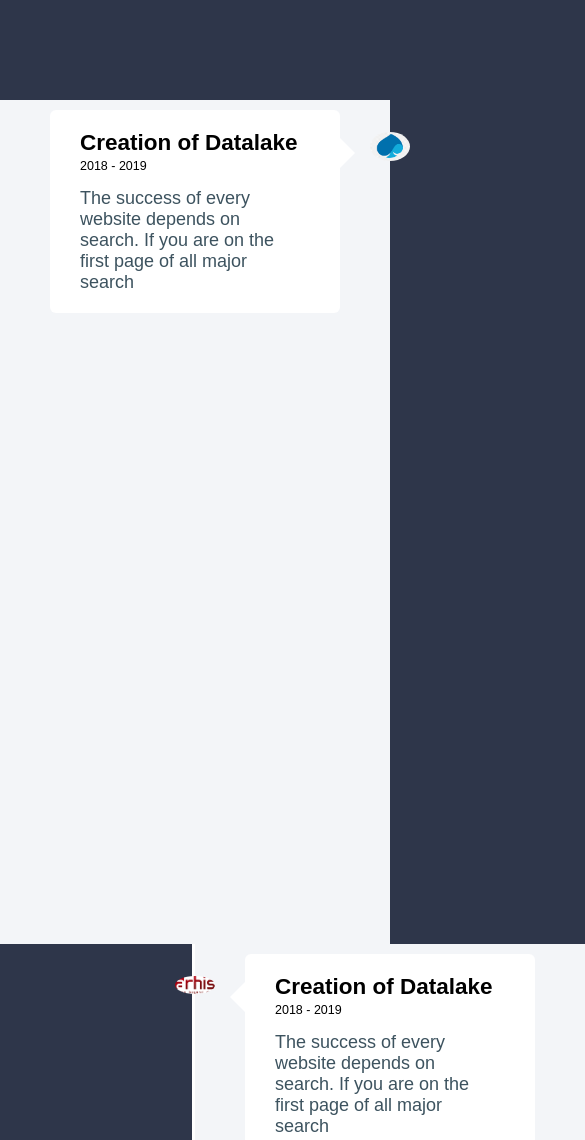
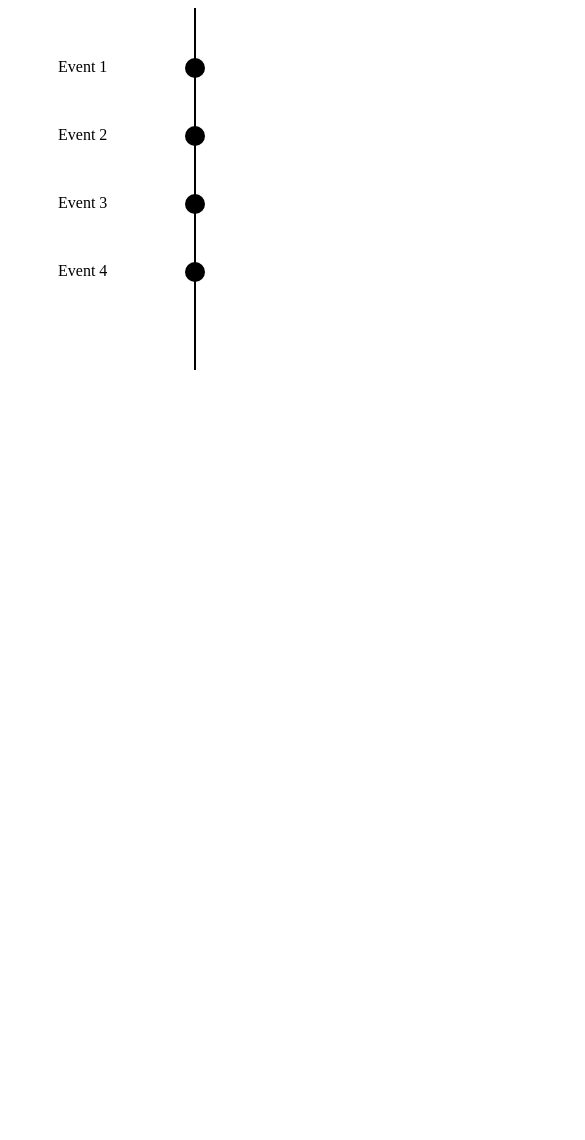
Before and after one commit to patrondiane/Portf, a website: page skills.html in a window 390 px wide. Shown: the top 1140 px of the page, 585 px wide, since content can reach past the window. After the commit the page ends 844 px from the top, so only its background shows below. Drawn offline with Linux system fonts and the light colour scheme.

Commit message:
"Changement Niveau Timeline des Skills"

```diff
--- a/skill_style.css
+++ b/skill_style.css
@@ -1,161 +1,56 @@
-* {
-    margin: 0;
-    padding: 0;
-    box-sizing: border-box;
-    font-family: 'Poppins', sans-serif;
-}
-
-body {
-    background: #2e364a;
-}
-
 .timeline {
     position: relative;
-    max-width: 1200px;
-    margin: 100px auto;
-}
+    max-width: 800px;
+    margin: 0 auto;
+    padding: 40px 20px;
+  }
 
-.container {
-    padding: 10px 50px;
-    position: relative;
-    width: 50%;
-    animation: movedown 1s linear forwards;
-    opacity: 0;
-}
-@keyframes movedown{
-    0%{
-        opacity: 1;
-        transform: translateY(-30px);
-    }
-    100%{
-        opacity: 1;
-        transform: translateY(0px);
-    }
-}
-.container:nth-child(1){
-    animation-delay: 0s;
-}
-.container:nth-child(2){
-    animation-delay: 1s;
-}
-.container:nth-child(3){
-    animation-delay: 2s;
-}
-.container:nth-child(4){
-    animation-delay: 3s;
-}
-.container:nth-child(5){
-    animation-delay: 4s;
-}
-.container:nth-child(6){
-    animation-delay: 5s;
-}
-.text-box {
-    padding: 20px 30px;
-    background: #fff;
-    position: relative;
-    border-radius: 6px;
-    font-size: 15px;
-}
-.left-container{
-    left: 0;
-}
-.right-container{
-    left: 50%;
-}
-.container img{
-    position: absolute;
-    width: 40px;
-    border-radius: 50%;
-    right: -20px;
-    top: 32px;
-    z-index: 10;
-}
-.right-container img{
-    left: -20px;
-}
-.timeline::after {
+  .timeline::after {
     content: '';
     position: absolute;
-    width: 6px;
-    height: 100%;
-    background: #fff;
+    width: 2px;
+    background-color: #000;
+    top: 0;
+    bottom: 0;
+    left: 50%;
+    margin-left: -1px;
+  }
+
+  .timeline-item {
+    position: relative;
+    margin-bottom: 50px;
+  }
+
+  .timeline-item::after {
+    content: '';
+    position: absolute;
+    width: 20px;
+    height: 20px;
+    background-color: #000;
+    border-radius: 50%;
     top: 0;
     left: 50%;
-    margin-left: -3px;
-    z-index: -1;
-    animation: moveline 6s linear forwards ;
-}
-@keyframes moveline{
-    0%{
-        height: 0;
-    }
-    100%{
-        height: 100%;
-    }
-}
+    margin-left: -10px;
+  }
 
+  .timeline-item.left .timeline-content {
+    left: 70%;
+  }
 
+  .timeline-item.right .timeline-content {
+    left: 20%;
+  }
 
+  .timeline-content {
+    position: relative;
+    left: 30px;
+  }
 
-.text-box h2{
-    font-weight: 600;
-}
-.text-box small{
-    display: inline-block;
-    margin-bottom: 15px;
-}
-.left-container-arrow{
-    height: 0;
-    width: 0;
-    position: absolute;
-    top: 28px;
-    z-index: 1;
-    border-top: 15px solid transparent;
-    border-bottom: 15px solid transparent;
-    border-left: 15px solid #fff;
-    right: -15px;
-}
-.right-container-arrow{
-    height: 0;
-    width: 0;
-    position: absolute;
-    top: 28px;
-    z-index: 1;
-    border-top: 15px solid transparent;
-    border-bottom: 15px solid transparent;
-    border-right: 15px solid #fff;
-    left: -15px;
-}
+  .timeline-date {
+    font-weight: bold;
+    margin-bottom: 10px;
+  }
 
-@media screen and (max-width: 600px){
-
-    .timeline{
-        margin: 50px auto;
-    }
-    .timeline::after{
-        left: 31px;
-    }
-    .container{
-        width: 100%;
-        padding-left: 80px;
-        padding-right: 25px;
-    }
-    .text-box{
-        font-size: 13px;
-    }
-    .text-box small{
-        margin-bottom: 10px;
-    }
-    .right-container{
-        left: 0;
-    }
-    .left-container img, .right-container img{
-        left: 10px;
-    }
-    .left-container-arrow, .right-container-arrow{
-        border-right: 15px solid #fff;
-        border-left: 0;
-        left: -15px;
-    }
-}
+  .timeline-description {
+    margin-bottom: 10px;
+  }
--- a/skills.html
+++ b/skills.html
@@ -1,47 +1,43 @@
 <!DOCTYPE html>
-<html lang="en">
-
+<html>
 <head>
     <meta charset="utf-8">
-    <link rel="stylesheet" type="text/css" href="style.css">
+    <link rel="stylesheet" type="text/css" href="skill_style.css">
+    <link href="https://fonts.googleapis.com/css2?family=Poppins:wght@400;600;900&display=swap" rel="stylesheet">
     <title>Skills</title>
 </head>
+<body>
 
-<body>
   <div class="timeline">
 
-        <div class="container left-container">
-            <img src="sogeti.png" >
-            <div class="text-box">
-                <h2>Creation of Datalake</h2>
-                <small>2018 - 2019</small>
-                <p>The success of every website depends on search. If you are on the first page of all major search</p>
-                <span class="left-container-arrow"></span>
+    <div class="timeline-item">
+        <div class="timeline-content">
+            <div class="timeline-date"></div>
+            <div class="timeline-description">Event 1</div>
         </div>
     </div>
 
-        <div class="container right-container">
-            <img src="arhis.png" >
-            <div class="text-box">
-                <h2>Creation of Datalake</h2>
-                <small>2018 - 2019</small>
-                <p>The success of every website depends on search. If you are on the first page of all major search</p>
-                <span class="right-container-arrow"></span>
+    <div class="timeline-item">
+        <div class="timeline-content">
+            <div class="timeline-date"></div>
+            <div class="timeline-description">Event 2</div>
         </div>
     </div>
 
-        <div class="container left-container">
-            <img src="devoteam.png" >
-            <div class="text-box">
-                <h2>Creation of Datalake</h2>
-                <small>2018 - 2019</small>
-                <p>The success of every website depends on search. If you are on the first page of all major search</p>
-                <span class="left-container-arrow"></span>
+    <div class="timeline-item">
+        <div class="timeline-content">
+            <div class="timeline-date"></div>
+            <div class="timeline-description">Event 3</div>
         </div>
     </div>
 
+    <div class="timeline-item">
+        <div class="timeline-content">
+            <div class="timeline-date"></div>
+            <div class="timeline-description">Event 4</div>
+        </div>
+    </div>
   </div>
 
 </body>
-
 </html>
```
Lines whose indentation alone changed are shown as unchanged.
